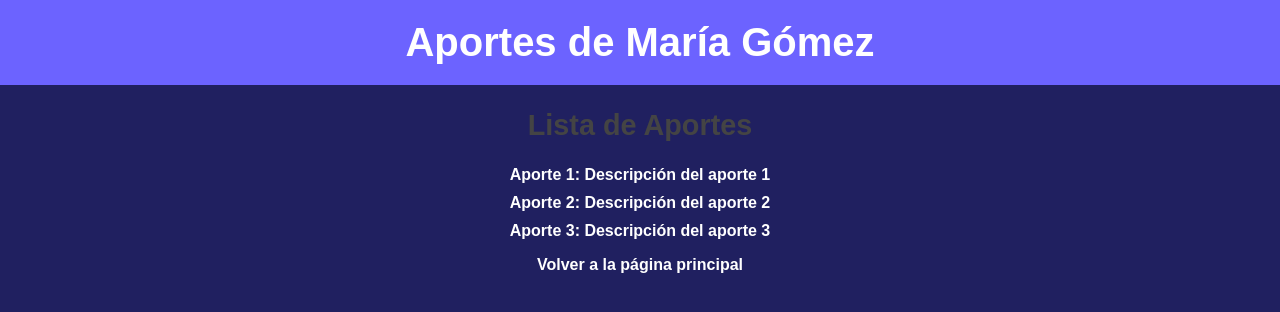
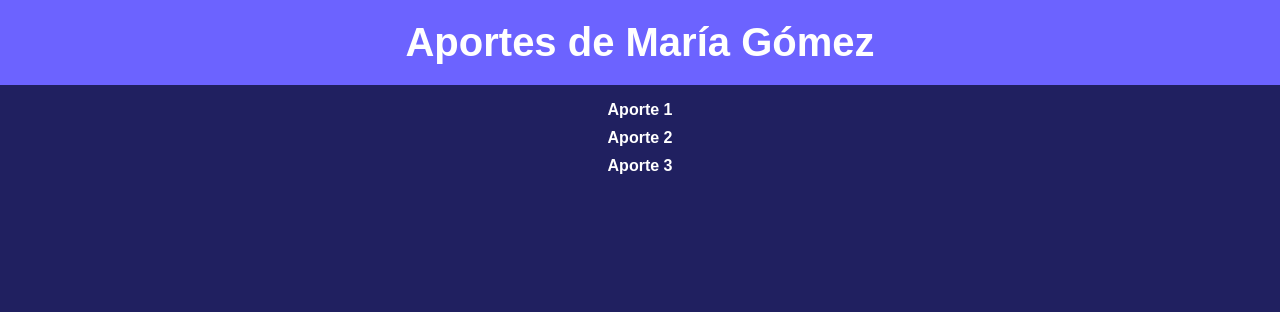
Before and after one commit to LintSenser/ganadores, a plain HTML site: page aporte_maria.html in a window 1280 px wide. Drawn offline with Linux system fonts and the light colour scheme.

Commit message:
Update aporte_maria.html

```diff
--- a/aporte_maria.html
+++ b/aporte_maria.html
@@ -8,16 +8,10 @@
 </head>
 <body>
     <h1>Aportes de María Gómez</h1>
-
-    <h2>Lista de Aportes</h2>
     <ul>
-        <li><a href="http://linkaportesmaria1.com">Aporte 1: Descripción del aporte 1</a></li>
-        <li><a href="http://linkaportesmaria2.com">Aporte 2: Descripción del aporte 2</a></li>
-        <li><a href="http://linkaportesmaria3.com">Aporte 3: Descripción del aporte 3</a></li>
+        <li><a href="https://link1.com">Aporte 1</a></li>
+        <li><a href="https://link2.com">Aporte 2</a></li>
+        <li><a href="https://link3.com">Aporte 3</a></li>
     </ul>
-
-    <footer>
-        <p><a href="index.html">Volver a la página principal</a></p>
-    </footer>
 </body>
 </html>
```
